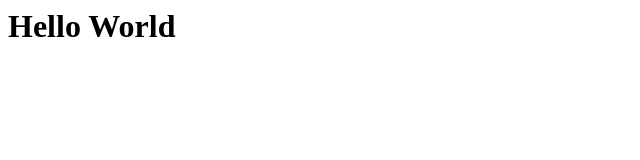
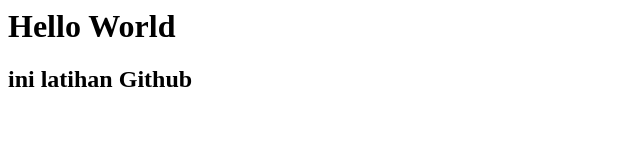
Before and after one commit to faqihakih/pertemuan2, a plain HTML site: page index.html in a window 1280 px wide. Shown: the whole page, without its empty margins (0-640 px from the left). Drawn offline with Linux system fonts and the light colour scheme.

Commit message:
2 - add tag h2

```diff
--- a/index.html
+++ b/index.html
@@ -4,5 +4,6 @@
     </head>
     <body>
         <h1>Hello World</h1>
+        <h2>ini latihan Github</h2>
     </body>
 </html>
```
